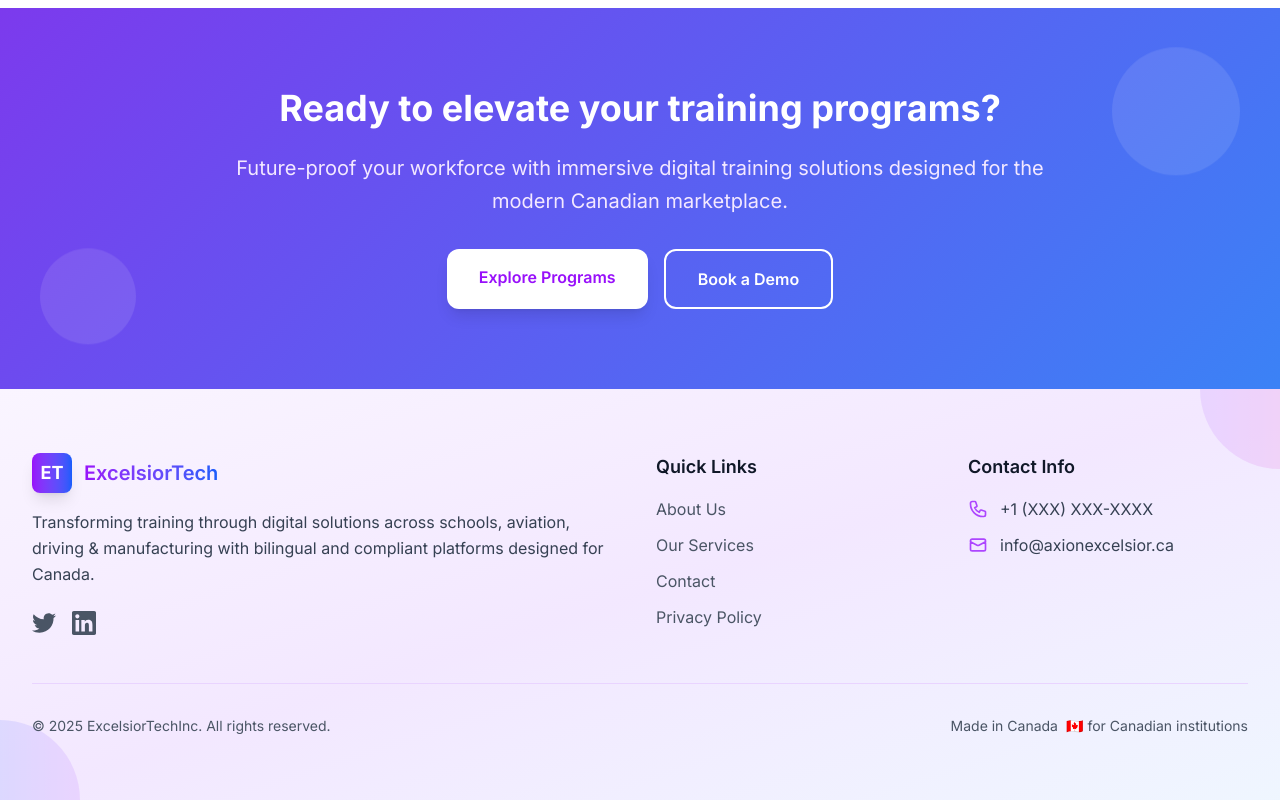
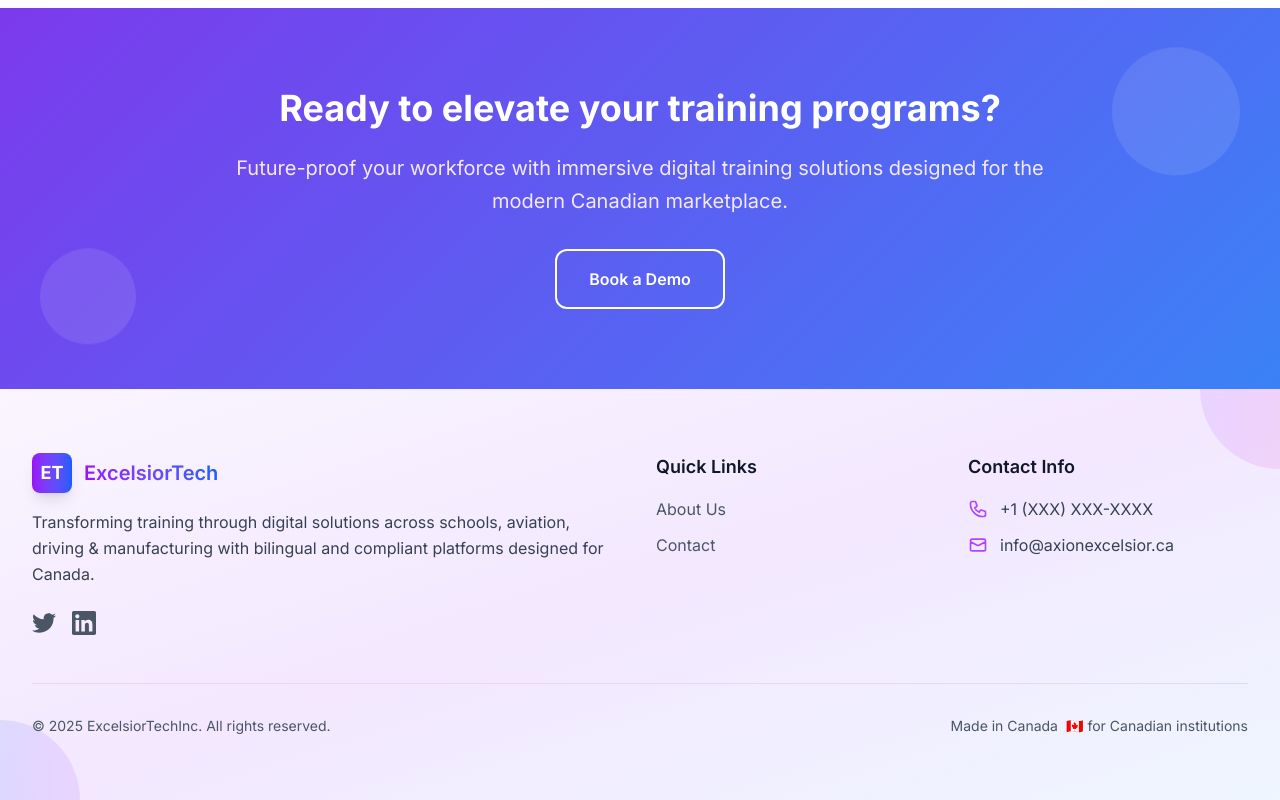
Before and after one commit to Aiden31x/axion-excelsior, a Next.js app: page / in a window 1280 px wide. Shown: the part 4053-4853 px from the top of the page. Built offline with nearby package versions, Linux system fonts and the light colour scheme.

Commit message:
removed redundant parts from components

```diff
--- a/src/components/CTASection.tsx
+++ b/src/components/CTASection.tsx
@@ -18,9 +18,6 @@ export default function CTASection() {
           designed for the modern Canadian marketplace.
         </p>
         <div className="flex flex-col sm:flex-row gap-4 justify-center">
-          <Link href="/contact" className="bg-white text-purple-600 hover:bg-purple-50 px-8 py-4 rounded-xl font-semibold transition-all duration-300 hover-lift shadow-lg">
-            Explore Programs
-          </Link>
           <Link href="/contact" className="border-2 border-white text-white hover:bg-white hover:text-purple-600 px-8 py-4 rounded-xl font-semibold transition-all duration-300 hover-lift">
             Book a Demo
           </Link>
--- a/src/components/Footer.tsx
+++ b/src/components/Footer.tsx
@@ -47,18 +47,8 @@ export default function Footer() {
                 </Link>
               </li>
               <li>
-                <Link href="/services" className="text-gray-600 hover:text-purple-600 transition-colors duration-300">
-                  Our Services
-                </Link>
-              </li>
-              <li>
                 <Link href="/contact" className="text-gray-600 hover:text-purple-600 transition-colors duration-300">
                   Contact
-                </Link>
-              </li>
-              <li>
-                <Link href="/privacy" className="text-gray-600 hover:text-purple-600 transition-colors duration-300">
-                  Privacy Policy
                 </Link>
               </li>
             </ul>
```
